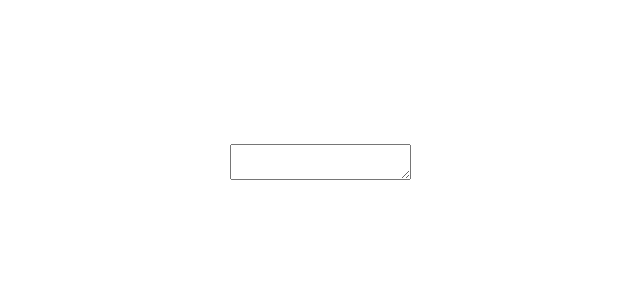
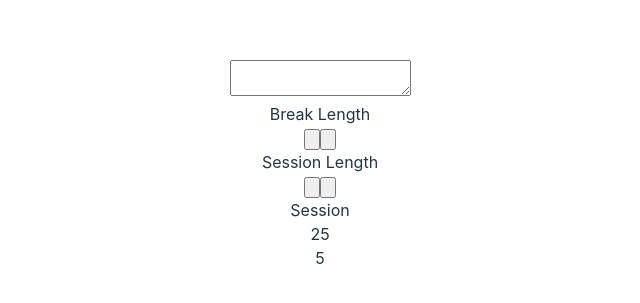
Before and after one commit to ShaderFax/React-Cert-Projects, a React (Vite) app in the folder Build_A_25+5_Clock/Build a 25+5 Clock/: page / in a window 1280 px wide. Shown: the part 235-538 px from the top of the page, without its empty margins (320-960 px from the left). Built offline with nearby package versions, Linux system fonts and the light colour scheme.

Commit message:
progress

```diff
--- a/Build_A_25+5_Clock/Build a 25+5 Clock/index.html
+++ b/Build_A_25+5_Clock/Build a 25+5 Clock/index.html
@@ -4,7 +4,7 @@
     <meta charset="UTF-8" />
     <link rel="icon" type="image/svg+xml" href="/vite.svg" />
     <meta name="viewport" content="width=device-width, initial-scale=1.0" />
-    <title>Vite + React + TS</title>
+    <title>25 + 5 clock</title>
     <script src="https://cdn.freecodecamp.org/testable-projects-fcc/v1/bundle.js" defer></script>
   </head>
   <body>
--- a/Build_A_25+5_Clock/Build a 25+5 Clock/src/App.tsx
+++ b/Build_A_25+5_Clock/Build a 25+5 Clock/src/App.tsx
@@ -7,6 +7,16 @@ function App() {
     <>
       <textarea id="editor"></textarea>
       <div id="preview"></div>
+      <div id="break-label">Break Length</div>
+      <input type="button" id="break increment"></input>
+      <input type="button" id="break decrement"></input>
+      <div id="session-label">Session Length</div>
+      <input type="button" id="session increment"></input>
+      <input type="button" id="session decrement"></input>
+      <div id="timer-label">Session</div>
+      <div id="session-length">25</div>
+
+      <div id="break-length">5</div>
     </>
   )
 }
```
Also changed, not shown: Build_A_25+5_Clock/Build a 25+5 Clock/src/App.css (line endings or trailing spaces).
